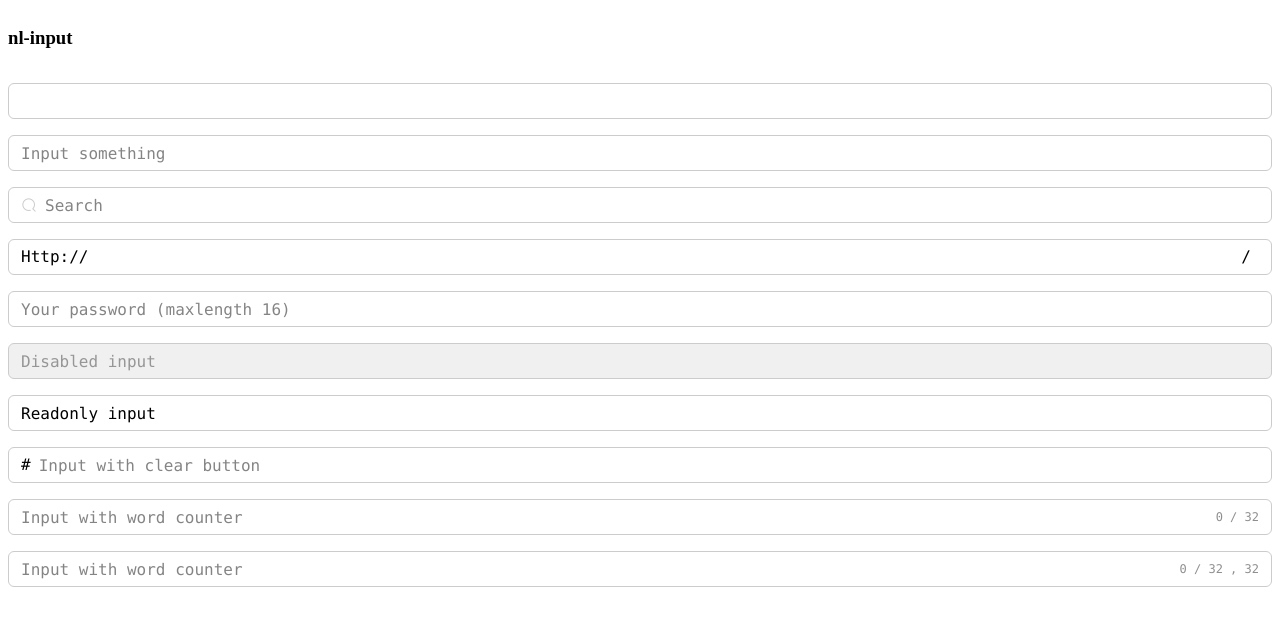
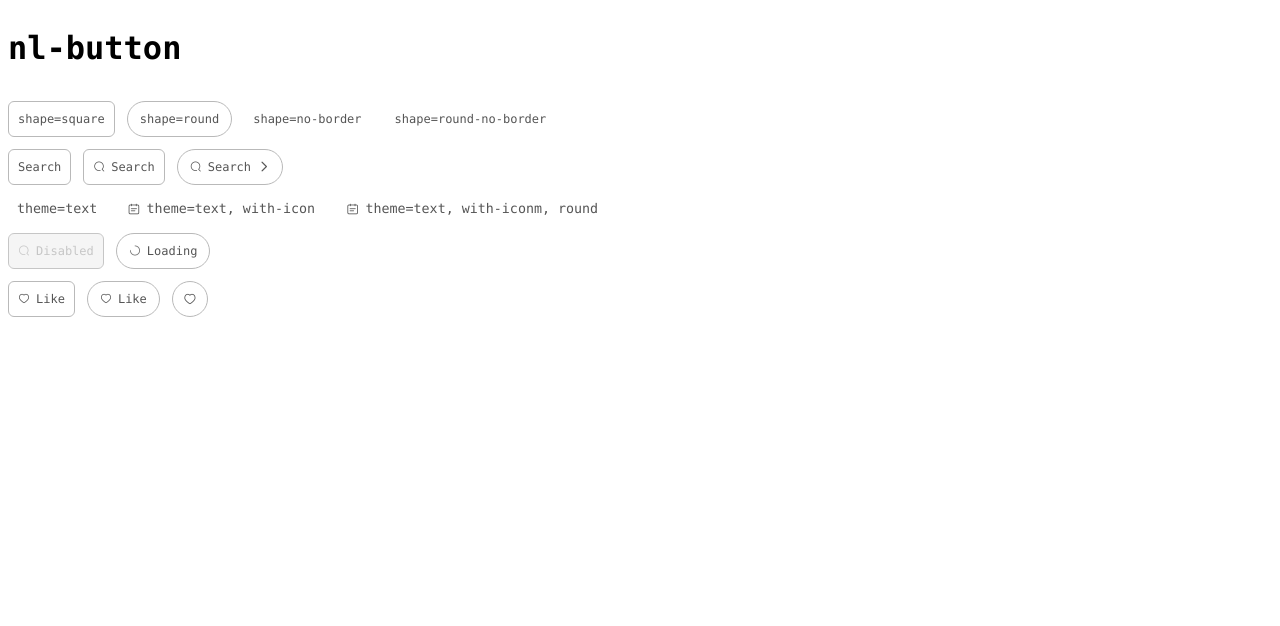
Before and after one commit to Nathan3303/nicelayout.vue, a Vue app: page / in a window 1280 px wide. Shown: the top 626 px of the page. Built offline with nearby package versions, Linux system fonts and the light colour scheme.

Commit message:
Create test files

```diff
--- a/src/App.vue
+++ b/src/App.vue
@@ -1,6 +1,8 @@
 <template>
     <div id="app">
-        <nl-input-test></nl-input-test>
+        <!-- <nl-input-test></nl-input-test> -->
+        <!-- <nl-textarea-test></nl-textarea-test> -->
+        <nl-button-test></nl-button-test>
     </div>
 </template>
 
@@ -11,11 +13,9 @@ import { ref } from "vue";
  * Import components
  */
 import NlInputTest from "./views/NlInputTest.vue";
+import NlTextareaTest from "./views/NlTextareaTest.vue";
+import NlButtonTest from "./views/NlButtonTest.vue";
 
-/**
- * Define refs
- */
-const inputValue = ref('');
 </script>
 
 <style scoped>
--- /dev/null
+++ b/src/views/NlButtonTest.vue
@@ -0,0 +1,113 @@
+<template>
+    <div class="nl-button-test-wrapper">
+        <h1>nl-button</h1>
+        <div class="flex">
+            <nl-button shape="square">shape=square</nl-button>
+            <nl-button shape="round">shape=round</nl-button>
+            <nl-button shape="no-border">shape=no-border</nl-button>
+            <nl-button shape="round-no-border">shape=round-no-border</nl-button>
+        </div>
+        <div class="flex">
+            <nl-button>Search</nl-button>
+            <nl-button icon="icon-search">Search</nl-button>
+            <nl-button icon="icon-search" shape="round">
+                Search
+                <i class="iconfont icon-arrow-right"></i>
+            </nl-button>
+        </div>
+        <div class="flex">
+            <nl-button theme="text">theme=text</nl-button>
+            <nl-button theme="text" icon="icon-calendar">theme=text, with-icon</nl-button>
+            <nl-button theme="text" icon="icon-calendar" shape="round">theme=text, with-iconm, round</nl-button>
+        </div>
+        <div class="flex">
+            <nl-button icon="icon-search" disabled>Disabled</nl-button>
+            <nl-button icon="icon-search" shape="round" loading>Loading</nl-button>
+        </div>
+        <div class="flex">
+            <nl-button
+                :theme="['default', likeButton.state ? 'liked' : 'unliked']"
+                :icon="likeButton.state ? 'icon-heart-fill' : 'icon-heart'"
+                :loading="likeButton.loading"
+                @clicked="likeButtonHandler">
+                {{ likeButton.state ? "Unlike" : "Like" }}
+            </nl-button>
+            <nl-button
+                shape="round"
+                :theme="['default', likeButton.state ? 'liked' : 'unliked']"
+                :icon="likeButton.state ? 'icon-heart-fill' : 'icon-heart'"
+                :loading="likeButton.loading"
+                @clicked="likeButtonHandler">
+                {{ likeButton.state ? "Unlike" : "Like" }}
+            </nl-button>
+            <nl-button
+                shape="round"
+                :theme="['icon-only', likeButton.state ? 'liked' : 'unliked']"
+                :icon="likeButton.state ? 'icon-heart-fill' : 'icon-heart'"
+                :loading="likeButton.loading"
+                @clicked="likeButtonHandler">
+                {{ likeButton.state ? "Unlike" : "Like" }}
+            </nl-button>
+        </div>
+    </div>
+</template>
+
+<script setup>
+import { reactive } from "vue";
+
+/**
+ * Import NlButton.vue
+ */
+import NlButton from "../components/NlButton.vue";
+
+/**
+ * Define options
+ */
+defineOptions({ name: "NlButtonTest" });
+
+/**
+ * Define reactives
+ */
+const likeButton = reactive({
+    timer: null,
+    state: false,
+    loading: false,
+});
+
+/**
+ * Define emit functions
+ */
+function likeButtonHandler() {
+    likeButton.loading = true;
+    if (likeButton.timer) return;
+    likeButton.timer = setTimeout(function () {
+        likeButton.state = !likeButton.state;
+        likeButton.loading = false;
+        likeButton.timer = null;
+    }, 1600);
+}
+</script>
+
+<style scoped>
+.nl-button-test-wrapper {
+    display: flex;
+    flex-direction: column;
+    gap: 12px;
+
+    font-family: "Consolas";
+
+    & > .flex {
+        display: flex;
+        align-items: center;
+        justify-content: start;
+        gap: 12px;
+    }
+
+    &:deep(.nl-button--liked) {
+        background: pink;
+        border-color: pink;
+
+        color: rgb(226, 93, 115);
+    }
+}
+</style>
--- a/src/views/NlInputTest.vue
+++ b/src/views/NlInputTest.vue
@@ -1,5 +1,6 @@
 <template>
-    <h3>nl-input</h3>
+    <div class="nl-input-test-wrapper">
+        <h1>nl-input</h1>
         <nl-input v-model="inputValues.iv1" />
         <nl-input v-model="inputValues.iv2" placeholder="Input something" />
         <nl-input v-model="inputValues.iv3" icon="icon-search" placeholder="Search" />
@@ -13,8 +14,9 @@
         <nl-input v-model="inputValues.iv6" disabled />
         <nl-input v-model="inputValues.iv7" readonly />
         <nl-input v-model="inputValues.iv8" prefix="#" clearable placeholder="Input with clear button" />
-    <nl-input v-model="inputValues.iv9" counter="word-limit" maxlength="32" placeholder="Input with word counter" />
         <nl-input v-model="inputValues.iv9" counter="both" maxlength="32" placeholder="Input with word counter" />
+        <nl-input v-model="inputValues.iv0" :theme="['default', 'search']" icon="icon-search" placeholder="Search" />
+    </div>
 </template>
 
 <script setup>
@@ -34,15 +36,45 @@ defineOptions({ name: "NlInputTest" });
  * Define reactives
  */
 const inputValues = reactive({
-    iv1: "",
+    iv1: "123",
     iv2: "",
     iv3: "",
-    iv4: "",
-    iv5: "",
+    iv4: "www.baidu.com",
+    iv5: "123456",
     iv6: "Disabled input",
     iv7: "Readonly input",
-    iv8: "",
-    iv9: "",
+    iv8: "Clearable",
+    iv9: "Counter:both",
+    iv0: "",
 });
 </script>
-.
+
+<style scoped>
+.nl-input-test-wrapper {
+    display: flex;
+    flex-direction: column;
+    gap: 12px;
+
+    font-family: "Consolas";
+
+    &:deep(.nl-input--search) {
+        --border-color: #b3c9b6;
+
+        --icon-size: 18px;
+        --icon-color: #6d8b80;
+        --icon-weight: bold;
+
+        --focused-border-color: #b3c9b6;
+        --focused-shadow-color: #b3c9b6;
+
+        height: 42px;
+
+        border-radius: 12px;
+        border-width: 2px;
+
+        font-size: 16px;
+        color: #6d8b80;
+        font-weight: bold;
+    }
+}
+</style>
--- /dev/null
+++ b/src/views/NlTextareaTest.vue
@@ -0,0 +1,69 @@
+<template>
+    <div class="nl-textarea-test-wrapper">
+        <h1>nl-textarea</h1>
+        <nl-textarea v-model="textareaValues.tv1" />
+        <nl-textarea v-model="textareaValues.tv2" placeholder="Input something" />
+        <nl-textarea v-model="textareaValues.tv3" rows="4" />
+        <nl-textarea v-model="textareaValues.tv4" disabled />
+        <nl-textarea v-model="textareaValues.tv5" readonly />
+        <nl-textarea v-model="textareaValues.tv6" resize />
+        <nl-textarea v-model="textareaValues.tv7" autosize />
+        <nl-textarea v-model="textareaValues.tv8" rows="2" autosize />
+        <nl-textarea v-model="textareaValues.tv9" autosize counter="both" maxlength="240" />
+        <nl-textarea v-model="textareaValues.tv0" :theme="['default', 'custom']" />
+    </div>
+</template>
+
+<script setup>
+import { reactive } from "vue";
+
+/**
+ * Import components
+ */
+import NlTextarea from "../components/NlTextarea.vue";
+
+/**
+ * Define options
+ */
+defineOptions({ name: "NlTextareaTest" });
+
+/**
+ * Define reactives
+ */
+const textareaValues = reactive({
+    tv1: "123456",
+    tv2: "",
+    tv3: "rows=4",
+    tv4: "disabled",
+    tv5: "readonly",
+    tv6: "resize",
+    tv7: "autosize",
+    tv8: "rows=4, autosize",
+    tv9: "autosize, counter=both, maxlength=240",
+    tv0: "theme=[default, custom]",
+});
+</script>
+
+<style scoped>
+.nl-textarea-test-wrapper {
+    display: flex;
+    flex-direction: column;
+    gap: 12px;
+
+    font-family: "Consolas";
+
+    &:deep(.nl-textarea--custom) {
+        --border-color: #b3c9b6;
+
+        --focused-border-color: #b3c9b6;
+        --focused-shadow-color: #b3c9b6;
+
+        border-radius: 12px;
+        border-width: 2px;
+
+        font-size: 16px;
+        color: #6d8b80;
+        font-weight: bold;
+    }
+}
+</style>
```
Lines whose indentation alone changed are shown as unchanged.
